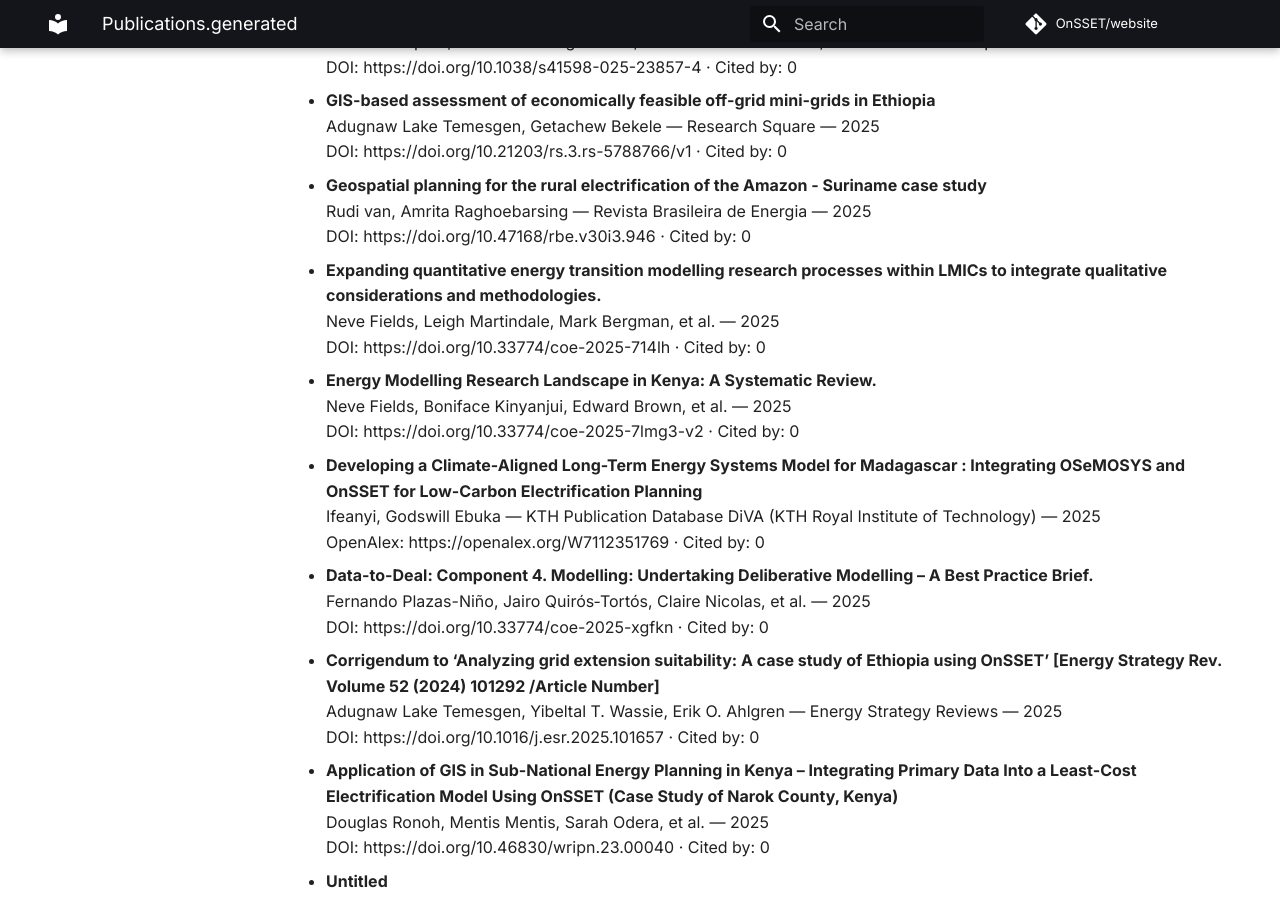
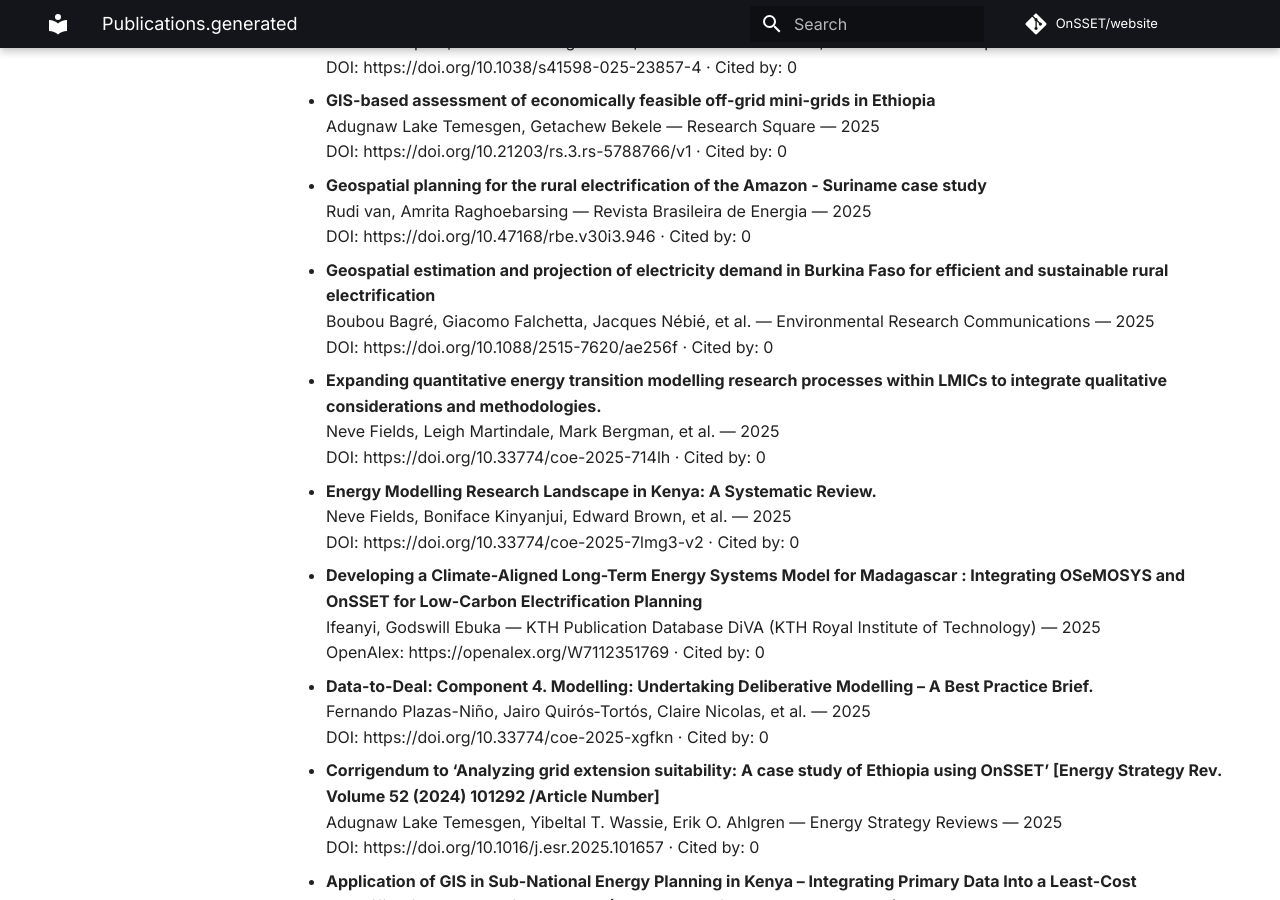
Before and after one commit to OnSSET/website, an MkDocs documentation site: the page built from docs/publications.generated.md, in a window 1280 px wide and 900 px high, scrolled down 6671 px. Built offline with MkDocs 1.6.1 and Material for MkDocs 9.7.7, drawn with Linux system fonts in a browser that asks for light colours; comment, search, counter and statistics services are not loaded; some of the changed text lies outside the part shown.

Commit message:
Auto-update publications

```diff
--- a/docs/publications.generated.md
+++ b/docs/publications.generated.md
@@ -278,6 +278,10 @@ No results found.
   Rudi van, Amrita Raghoebarsing — Revista Brasileira de Energia — 2025
   DOI: https://doi.org/10.47168/rbe.v30i3.946 · Cited by: 0
 
+- **Geospatial estimation and projection of electricity demand in Burkina Faso for efficient and sustainable rural electrification**
+  Boubou Bagré, Giacomo Falchetta, Jacques Nébié, et al. — Environmental Research Communications — 2025
+  DOI: https://doi.org/10.1088/2515-7620/ae256f · Cited by: 0
+
 - **Expanding quantitative energy transition modelling research processes within LMICs to integrate qualitative considerations and methodologies.**
   Neve Fields, Leigh Martindale, Mark Bergman, et al. — 2025
   DOI: https://doi.org/10.33774/coe-2025-714lh · Cited by: 0
```
Also changed, not shown: other parts of docs/publications.generated.md (+0 -4 lines).
